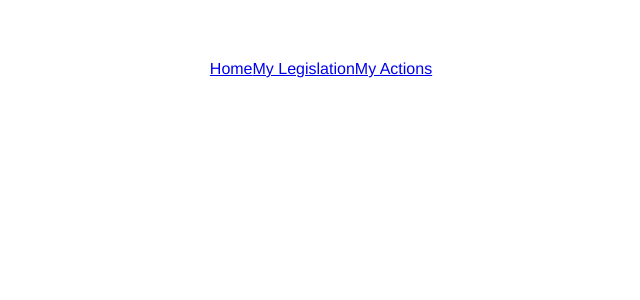
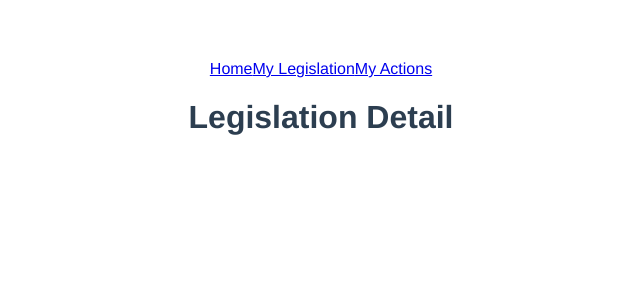
Before and after one commit to therealmikenew/my-so-called-civic-life, a Vue app in the folder my-so-called-civic-life/: page /legislation-detail/1 in a window 1280 px wide. Shown: the top 300 px of the page, without its empty margins (319-959 px from the left). Built offline with nearby package versions, Linux system fonts and the light colour scheme; no server answers.

Commit message:
create LegislationDetail.vue

```diff
--- a/my-so-called-civic-life/src/components/CivicLeaderDetail.vue
+++ b/my-so-called-civic-life/src/components/CivicLeaderDetail.vue
@@ -4,7 +4,7 @@
         <div v-for='bill in repBills' :key='bill.id'>
             <h2>{{bill.short_title}}</h2>
             <h3>Date introduced: {{bill.introduced_date}}</h3>
-            <button @click="createLegislation">View Detail</button>
+            <button @click="goToLegisDetail(bill.bill_id)">View Detail</button>
 
         </div>
     </div>
@@ -31,7 +31,6 @@ export default {
 
         createLegislation(){
             this.addLegislation()
-            console.log("working?")
 
         },
 
@@ -56,7 +55,6 @@ export default {
         },
         async addLegislation(){
             await axios.post(`${BASE_URL}/legislation/`, {
-
                 title: "Test",
                 bill_number: "Test",
                 summary: "test",
@@ -65,10 +63,12 @@ export default {
                 cosponsor: "test",
                 date_introduced: "test",
                 user_id: 20
-
             }
         )
 
+        },
+        goToLegisDetail(bill_id){
+            this.$router.push(`/legislation-detail/${bill_id}`)
         }
 
 
--- a/my-so-called-civic-life/src/components/LegislationDetail.vue
+++ b/my-so-called-civic-life/src/components/LegislationDetail.vue
@@ -0,0 +1,13 @@
+<template>
+    <div>
+        <h1>Legislation Detail</h1>
+    </div>
+</template>
+
+<script>
+
+export default {
+    name: "LegislationDetail"
+
+}
+</script>
```
Also changed, not shown: my-so-called-civic-life/src/router.js (+8 -2 lines). Lines whose indentation alone changed are shown as unchanged.
